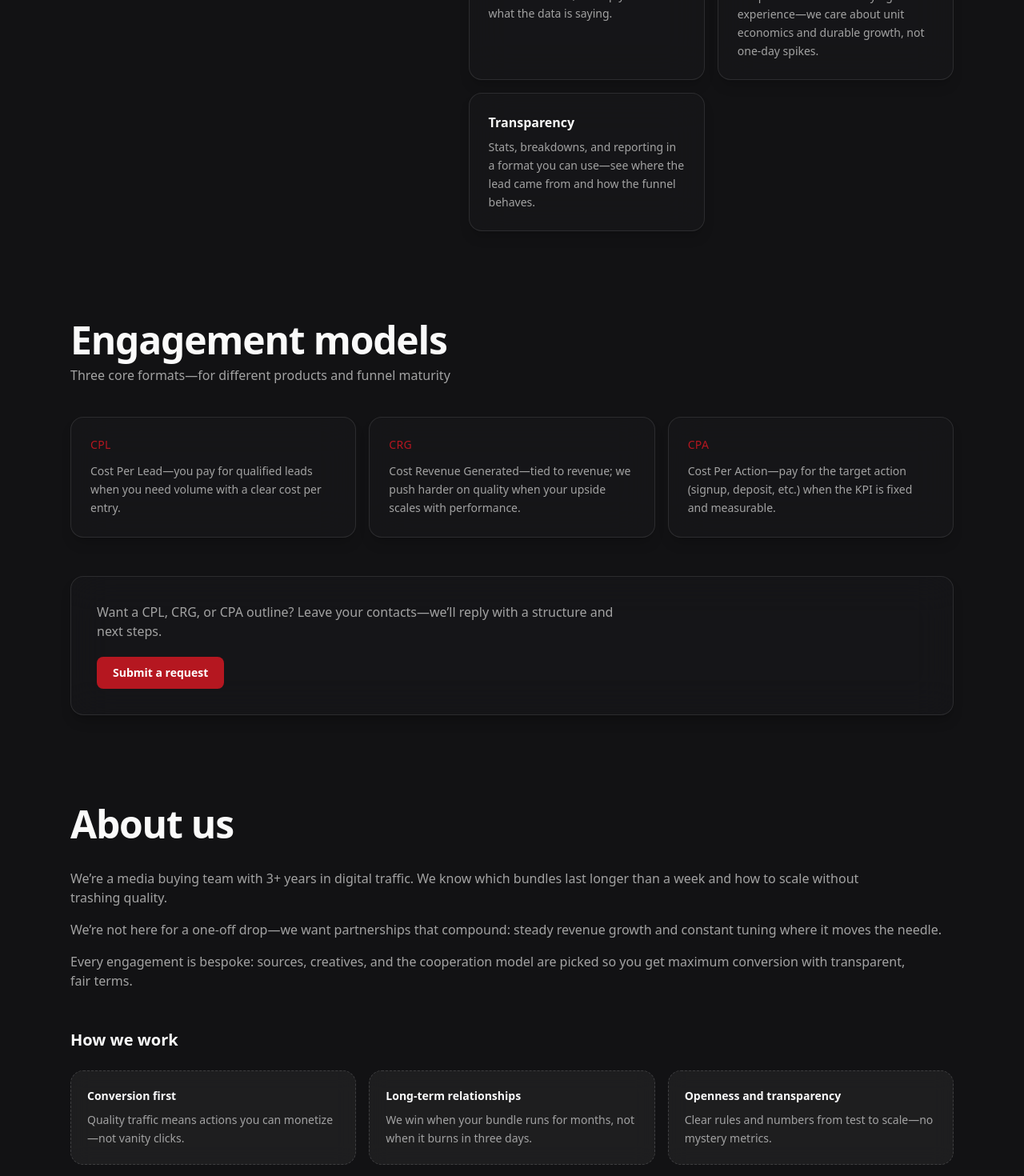
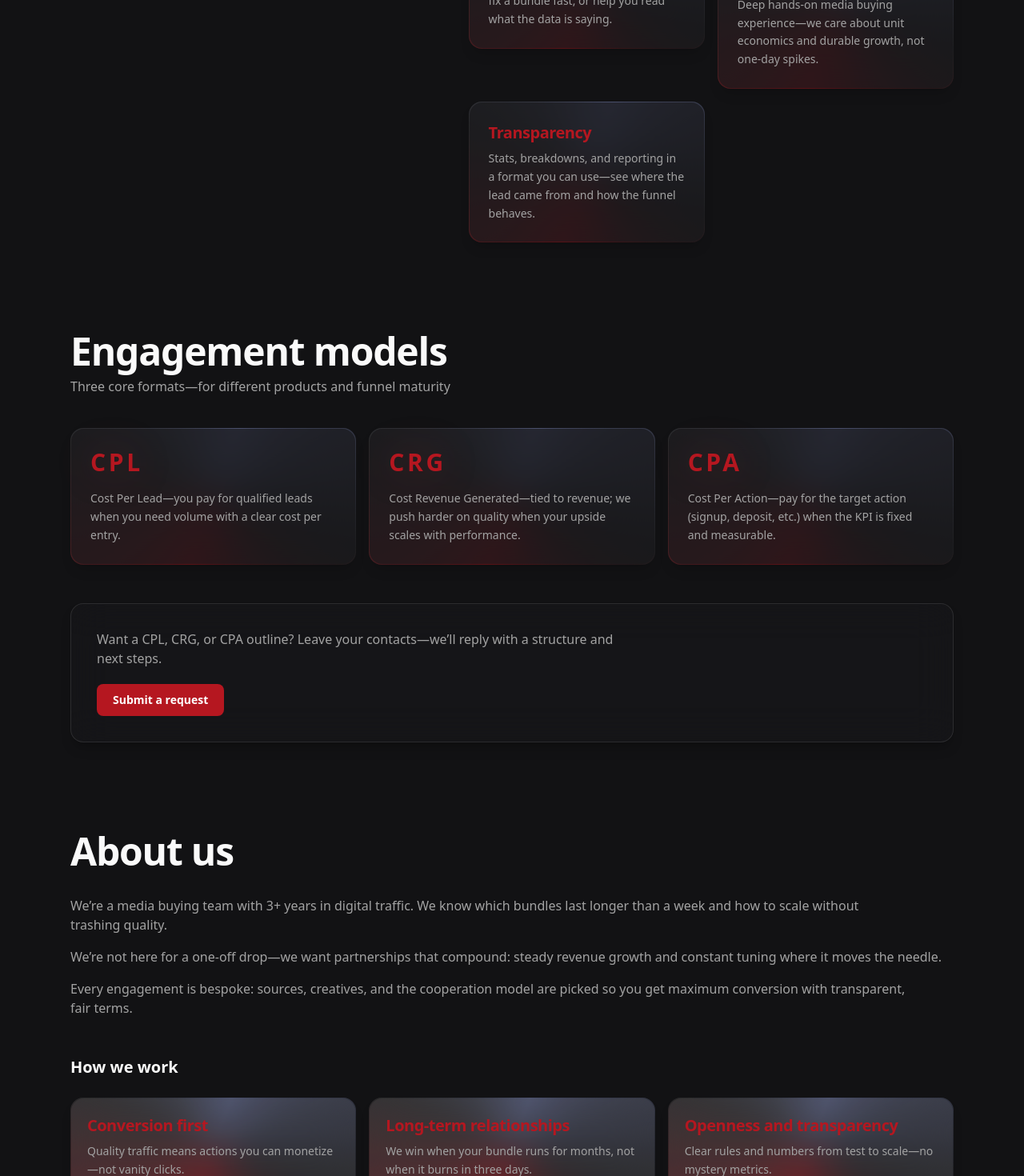
Before and after one commit to buyeronetwo/nm, a React (Vite) app: page / in a window 1280 px wide. Shown: the part 1280-2750 px from the top of the page at 80% size. Built offline with nearby package versions, Linux system fonts and the light colour scheme; no server answers.

Commit message:
Add animations and improve UI components: Introduced card border rotation animation in CSS, enhanced button styles, and replaced language selection with a dedicated component. Updated sections with animated glass cards and improved accessibility features.

```diff
--- a/src/components/sections/AboutSection.tsx
+++ b/src/components/sections/AboutSection.tsx
@@ -1,12 +1,16 @@
+import { motion } from 'framer-motion'
 import { useTranslation } from 'react-i18next'
 
+import { AnimatedGlassCard } from '@/components/ui/AnimatedGlassCard'
 import { PrimaryButton } from '@/components/ui/PrimaryButton'
 import { ScrollReveal } from '@/components/ui/ScrollReveal'
+import { usePrefersReducedMotion } from '@/hooks'
 
 const principleKeys = ['principle1', 'principle2', 'principle3'] as const
 
 export function AboutSection() {
   const { t } = useTranslation()
+  const prefersReducedMotion = usePrefersReducedMotion()
 
   function scrollToContact() {
     document.getElementById('contact')?.scrollIntoView({ behavior: 'smooth' })
@@ -36,13 +40,39 @@ export function AboutSection() {
       <ScrollReveal className="mt-12" delaySeconds={0.06}>
         <h3 className="text-xl font-semibold text-foreground">{t('about.principlesTitle')}</h3>
         <ul className="mt-6 grid gap-4 md:grid-cols-3">
-          {principleKeys.map((key) => (
-            <li
-              key={key}
-              className="rounded-2xl border border-dashed border-white/15 bg-white/5 p-5 text-sm leading-relaxed backdrop-blur-md"
-            >
-              <span className="font-semibold text-foreground">{t(`about.${key}.title`)}</span>
-              <span className="mt-2 block text-muted">{t(`about.${key}.body`)}</span>
+          {principleKeys.map((key, index) => (
+            <li key={key} className="h-full">
+              <AnimatedGlassCard
+                delaySeconds={index * 0.06}
+                innerClassName="bg-white/5 p-5 text-sm leading-relaxed"
+              >
+                <motion.span
+                  className="block text-lg font-bold leading-snug tracking-tight text-accent md:text-xl"
+                  initial={prefersReducedMotion ? false : { opacity: 0, y: 8 }}
+                  whileInView={prefersReducedMotion ? undefined : { opacity: 1, y: 0 }}
+                  viewport={{ once: true, amount: 0.25 }}
+                  transition={{
+                    duration: 0.42,
+                    delay: index * 0.06 + 0.08,
+                    ease: [0.22, 1, 0.36, 1],
+                  }}
+                >
+                  {t(`about.${key}.title`)}
+                </motion.span>
+                <motion.span
+                  className="mt-2 block text-muted"
+                  initial={prefersReducedMotion ? false : { opacity: 0, y: 8 }}
+                  whileInView={prefersReducedMotion ? undefined : { opacity: 1, y: 0 }}
+                  viewport={{ once: true, amount: 0.25 }}
+                  transition={{
+                    duration: 0.42,
+                    delay: index * 0.06 + 0.16,
+                    ease: [0.22, 1, 0.36, 1],
+                  }}
+                >
+                  {t(`about.${key}.body`)}
+                </motion.span>
+              </AnimatedGlassCard>
             </li>
           ))}
         </ul>
--- a/src/components/sections/FaqSection.tsx
+++ b/src/components/sections/FaqSection.tsx
@@ -30,12 +30,14 @@ export function FaqSection() {
                 <button
                   type="button"
                   id={questionId}
-                  className="flex w-full items-center justify-between gap-4 py-4 text-left text-base font-medium text-foreground"
+                  className="flex w-full items-center justify-between gap-4 py-4 text-left"
                   aria-expanded={isOpen}
                   aria-controls={answerId}
                   onClick={() => setOpenIndex(isOpen ? null : index)}
                 >
-                  <span>{t(`faq.q${index}`)}</span>
+                  <span className="text-base font-bold leading-snug tracking-tight text-accent md:text-lg">
+                    {t(`faq.q${index}`)}
+                  </span>
                   <span
                     className={
                       isOpen
--- a/src/components/sections/HowToStartSection.tsx
+++ b/src/components/sections/HowToStartSection.tsx
@@ -36,7 +36,7 @@ export function HowToStartSection() {
               <ScrollReveal key={stepKey} delaySeconds={index * 0.06}>
                 <li className="flex gap-4">
                   <span
-                    className="flex h-10 w-10 shrink-0 items-center justify-center rounded-full border border-accent text-sm font-bold text-accent"
+                    className="flex h-12 w-12 shrink-0 items-center justify-center rounded-full bg-accent text-lg font-black tabular-nums text-accent-foreground shadow-lg shadow-accent/35 ring-2 ring-white/20"
                     aria-hidden
                   >
                     {index + 1}
--- a/src/components/sections/WhyUsSection.tsx
+++ b/src/components/sections/WhyUsSection.tsx
@@ -1,12 +1,16 @@
+import { motion } from 'framer-motion'
 import { useTranslation } from 'react-i18next'
 
-import { ShepherdMascot } from '@/components/illustrations/ShepherdMascot'
+import whySectionImage from '@/assets/image.png'
+import { AnimatedGlassCard } from '@/components/ui/AnimatedGlassCard'
 import { ScrollReveal } from '@/components/ui/ScrollReveal'
+import { usePrefersReducedMotion } from '@/hooks'
 
 const cardKeys = ['stability', 'quality', 'support', 'professionalism', 'transparency'] as const
 
 export function WhyUsSection() {
   const { t } = useTranslation()
+  const prefersReducedMotion = usePrefersReducedMotion()
 
   return (
     <section
@@ -16,8 +20,16 @@ export function WhyUsSection() {
     >
       <div className="flex flex-col gap-10 md:flex-row md:items-start md:gap-14">
         <ScrollReveal className="md:w-2/5">
-          <div className="mx-auto flex max-w-[140px] justify-center md:mx-0 md:max-w-[160px]">
-            <ShepherdMascot className="h-auto w-full" />
+          <div className="mx-auto flex max-w-[min(100%,320px)] justify-center md:mx-0 lg:max-w-[380px]">
+            <img
+              src={whySectionImage}
+              alt={t('why.imageAlt')}
+              width={760}
+              height={760}
+              decoding="async"
+              loading="lazy"
+              className="h-auto max-h-[min(52vh,520px)] w-full rounded-2xl border border-white/10 object-contain object-center shadow-lg shadow-black/30"
+            />
           </div>
         </ScrollReveal>
         <div className="flex-1 space-y-8">
@@ -32,14 +44,36 @@ export function WhyUsSection() {
           </ScrollReveal>
           <ul className="grid gap-4 sm:grid-cols-2">
             {cardKeys.map((key, index) => (
-              <ScrollReveal key={key} delaySeconds={index * 0.05}>
-                <li className="h-full rounded-2xl border border-white/10 bg-card/70 p-6 text-card-foreground shadow-lg shadow-black/15 backdrop-blur-xl">
-                  <h3 className="text-base font-semibold text-foreground">{t(`why.${key}.title`)}</h3>
-                  <p className="mt-2 text-sm leading-relaxed text-muted">
+              <li key={key} className="h-full">
+                <AnimatedGlassCard delaySeconds={index * 0.05} innerClassName="p-6">
+                  <motion.h3
+                    className="text-lg font-bold leading-snug tracking-tight text-accent md:text-xl"
+                    initial={prefersReducedMotion ? false : { opacity: 0, y: 8 }}
+                    whileInView={prefersReducedMotion ? undefined : { opacity: 1, y: 0 }}
+                    viewport={{ once: true, amount: 0.25 }}
+                    transition={{
+                      duration: 0.42,
+                      delay: index * 0.05 + 0.08,
+                      ease: [0.22, 1, 0.36, 1],
+                    }}
+                  >
+                    {t(`why.${key}.title`)}
+                  </motion.h3>
+                  <motion.p
+                    className="mt-2 text-sm leading-relaxed text-muted"
+                    initial={prefersReducedMotion ? false : { opacity: 0, y: 8 }}
+                    whileInView={prefersReducedMotion ? undefined : { opacity: 1, y: 0 }}
+                    viewport={{ once: true, amount: 0.25 }}
+                    transition={{
+                      duration: 0.42,
+                      delay: index * 0.05 + 0.16,
+                      ease: [0.22, 1, 0.36, 1],
+                    }}
+                  >
                     {t(`why.${key}.body`)}
-                  </p>
-                </li>
-              </ScrollReveal>
+                  </motion.p>
+                </AnimatedGlassCard>
+              </li>
             ))}
           </ul>
         </div>
--- a/src/components/sections/WorkModelsSection.tsx
+++ b/src/components/sections/WorkModelsSection.tsx
@@ -1,12 +1,16 @@
+import { motion } from 'framer-motion'
 import { useTranslation } from 'react-i18next'
 
+import { AnimatedGlassCard } from '@/components/ui/AnimatedGlassCard'
 import { PrimaryButton } from '@/components/ui/PrimaryButton'
 import { ScrollReveal } from '@/components/ui/ScrollReveal'
+import { usePrefersReducedMotion } from '@/hooks'
 
 const modelKeys = ['cpl', 'crg', 'cpa'] as const
 
 export function WorkModelsSection() {
   const { t } = useTranslation()
+  const prefersReducedMotion = usePrefersReducedMotion()
 
   function scrollToContact() {
     document.getElementById('contact')?.scrollIntoView({ behavior: 'smooth' })
@@ -25,16 +29,38 @@ export function WorkModelsSection() {
       </ScrollReveal>
       <div className="mt-10 grid gap-4 md:grid-cols-3">
         {modelKeys.map((key, index) => (
-          <ScrollReveal key={key} delaySeconds={index * 0.07}>
-            <article className="flex h-full flex-col rounded-2xl border border-white/10 bg-card/70 p-6 text-card-foreground shadow-lg shadow-black/15 backdrop-blur-xl">
-              <p className="text-sm font-medium uppercase tracking-wide text-accent">
-                {t(`models.${key}.name`)}
-              </p>
-              <p className="mt-3 text-sm leading-relaxed text-muted">
-                {t(`models.${key}.body`)}
-              </p>
-            </article>
-          </ScrollReveal>
+          <AnimatedGlassCard
+            key={key}
+            delaySeconds={index * 0.07}
+            innerClassName="flex h-full flex-col p-6"
+          >
+            <motion.p
+              className="text-2xl font-black uppercase tracking-[0.12em] text-accent drop-shadow-[0_0_24px_rgba(181,23,32,0.35)] md:text-3xl"
+              initial={prefersReducedMotion ? false : { opacity: 0, y: 8 }}
+              whileInView={prefersReducedMotion ? undefined : { opacity: 1, y: 0 }}
+              viewport={{ once: true, amount: 0.25 }}
+              transition={{
+                duration: 0.42,
+                delay: index * 0.07 + 0.08,
+                ease: [0.22, 1, 0.36, 1],
+              }}
+            >
+              {t(`models.${key}.name`)}
+            </motion.p>
+            <motion.p
+              className="mt-4 text-sm leading-relaxed text-muted"
+              initial={prefersReducedMotion ? false : { opacity: 0, y: 8 }}
+              whileInView={prefersReducedMotion ? undefined : { opacity: 1, y: 0 }}
+              viewport={{ once: true, amount: 0.25 }}
+              transition={{
+                duration: 0.42,
+                delay: index * 0.07 + 0.16,
+                ease: [0.22, 1, 0.36, 1],
+              }}
+            >
+              {t(`models.${key}.body`)}
+            </motion.p>
+          </AnimatedGlassCard>
         ))}
       </div>
       <ScrollReveal
--- /dev/null
+++ b/src/components/ui/AnimatedGlassCard.tsx
@@ -0,0 +1,61 @@
+import { type ReactNode } from 'react'
+import { motion } from 'framer-motion'
+
+import { usePrefersReducedMotion } from '@/hooks'
+import { cn } from '@/lib/cn'
+
+type AnimatedGlassCardProperties = {
+  children: ReactNode
+  /** Delay for inner content entrance (seconds) */
+  delaySeconds?: number
+  className?: string
+  innerClassName?: string
+}
+
+export function AnimatedGlassCard({
+  children,
+  delaySeconds = 0,
+  className,
+  innerClassName,
+}: AnimatedGlassCardProperties) {
+  const prefersReducedMotion = usePrefersReducedMotion()
+
+  return (
+    <div className={cn('relative rounded-2xl p-px', className)}>
+      {!prefersReducedMotion ? (
+        <div
+          className="pointer-events-none absolute inset-0 overflow-hidden rounded-2xl"
+          aria-hidden
+        >
+          <div className="card-border-glow" />
+        </div>
+      ) : (
+        <div
+          className="pointer-events-none absolute inset-0 rounded-2xl border border-white/15"
+          aria-hidden
+        />
+      )}
+      <motion.div
+        className={cn(
+          'relative rounded-2xl bg-card/70 text-card-foreground shadow-lg shadow-black/15 backdrop-blur-xl',
+          innerClassName,
+        )}
+        initial={prefersReducedMotion ? false : { opacity: 0, y: 18 }}
+        whileInView={prefersReducedMotion ? undefined : { opacity: 1, y: 0 }}
+        viewport={{ once: true, amount: 0.2 }}
+        transition={{
+          duration: 0.5,
+          delay: delaySeconds,
+          ease: [0.22, 1, 0.36, 1],
+        }}
+        whileHover={
+          prefersReducedMotion
+            ? undefined
+            : { y: -4, transition: { duration: 0.22, ease: [0.22, 1, 0.36, 1] } }
+        }
+      >
+        {children}
+      </motion.div>
+    </div>
+  )
+}
--- a/src/index.css
+++ b/src/index.css
@@ -205,6 +205,39 @@ html {
   }
 }
 
+@keyframes card-border-rotate {
+  from {
+    transform: translate(-50%, -50%) rotate(0deg);
+  }
+  to {
+    transform: translate(-50%, -50%) rotate(360deg);
+  }
+}
+
+.card-border-glow {
+  position: absolute;
+  left: 50%;
+  top: 50%;
+  width: 220%;
+  height: 220%;
+  transform: translate(-50%, -50%);
+  background: conic-gradient(
+    from 0deg,
+    rgba(181, 23, 32, 0.55),
+    rgba(255, 255, 255, 0.1),
+    rgba(165, 180, 252, 0.38),
+    rgba(244, 244, 245, 0.06),
+    rgba(181, 23, 32, 0.55)
+  );
+  animation: card-border-rotate 12s linear infinite;
+}
+
+@media (prefers-reduced-motion: reduce) {
+  .card-border-glow {
+    animation: none;
+  }
+}
+
 body {
   margin: 0;
   min-height: 100svh;
@@ -215,6 +248,14 @@ body {
   -moz-osx-font-smoothing: grayscale;
 }
 
+button {
+  cursor: pointer;
+}
+
+button:disabled {
+  cursor: not-allowed;
+}
+
 #root {
   min-height: 100svh;
 }
--- a/src/locales/en.json
+++ b/src/locales/en.json
@@ -32,6 +32,7 @@
   },
   "why": {
     "title": "Why us",
+    "imageAlt": "Illustration for the “Why us” section",
     "lead": "We don’t trade random clicks. We engineer the path to your KPI—from first touch to the action that matters—with quality checks at every step.",
     "stability": {
       "title": "Stability",
--- a/src/locales/ru.json
+++ b/src/locales/ru.json
@@ -32,6 +32,7 @@
   },
   "why": {
     "title": "Почему мы",
+    "imageAlt": "Иллюстрация к блоку «Почему мы»",
     "lead": "Мы не просто продаём клики. Мы собираем воронку под ваш KPI: от первого касания до целевого действия — с контролем качества на каждом шаге.",
     "stability": {
       "title": "Стабильность",
--- a/src/locales/uk.json
+++ b/src/locales/uk.json
@@ -32,6 +32,7 @@
   },
   "why": {
     "title": "Чому ми",
+    "imageAlt": "Ілюстрація до блоку «Чому ми»",
     "lead": "Ми не продаємо випадкові кліки. Будуємо шлях до вашого KPI — від першого дотику до цільової дії — із контролем якості на кожному етапі.",
     "stability": {
       "title": "Стабільність",
```
Also changed, not shown: src/components/layout/HeaderLanguageSwitch.tsx (added, +52 -0 lines), src/components/layout/SiteHeader.tsx (+4 -45 lines), 1 other file (tests, documents, lock files or other folders).
